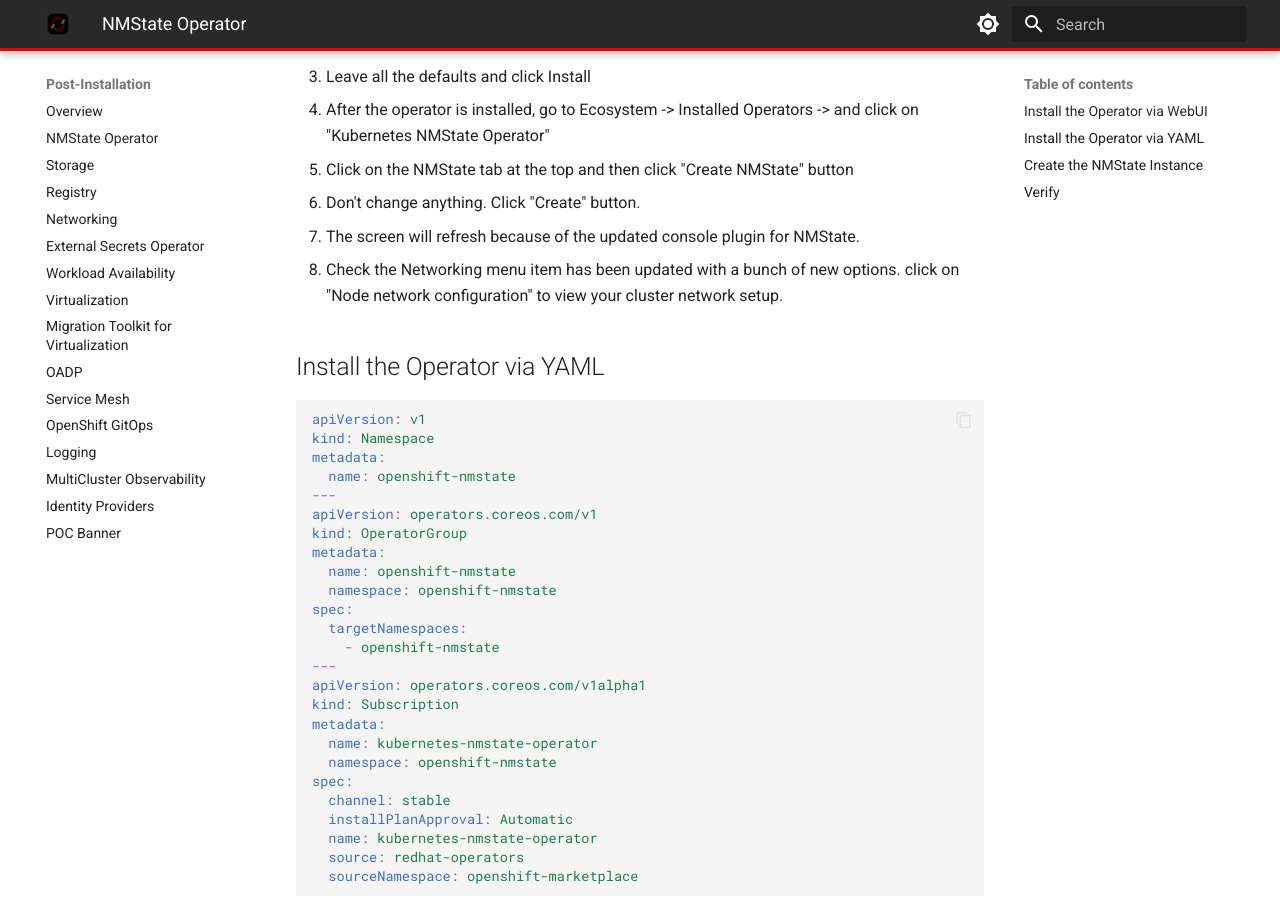
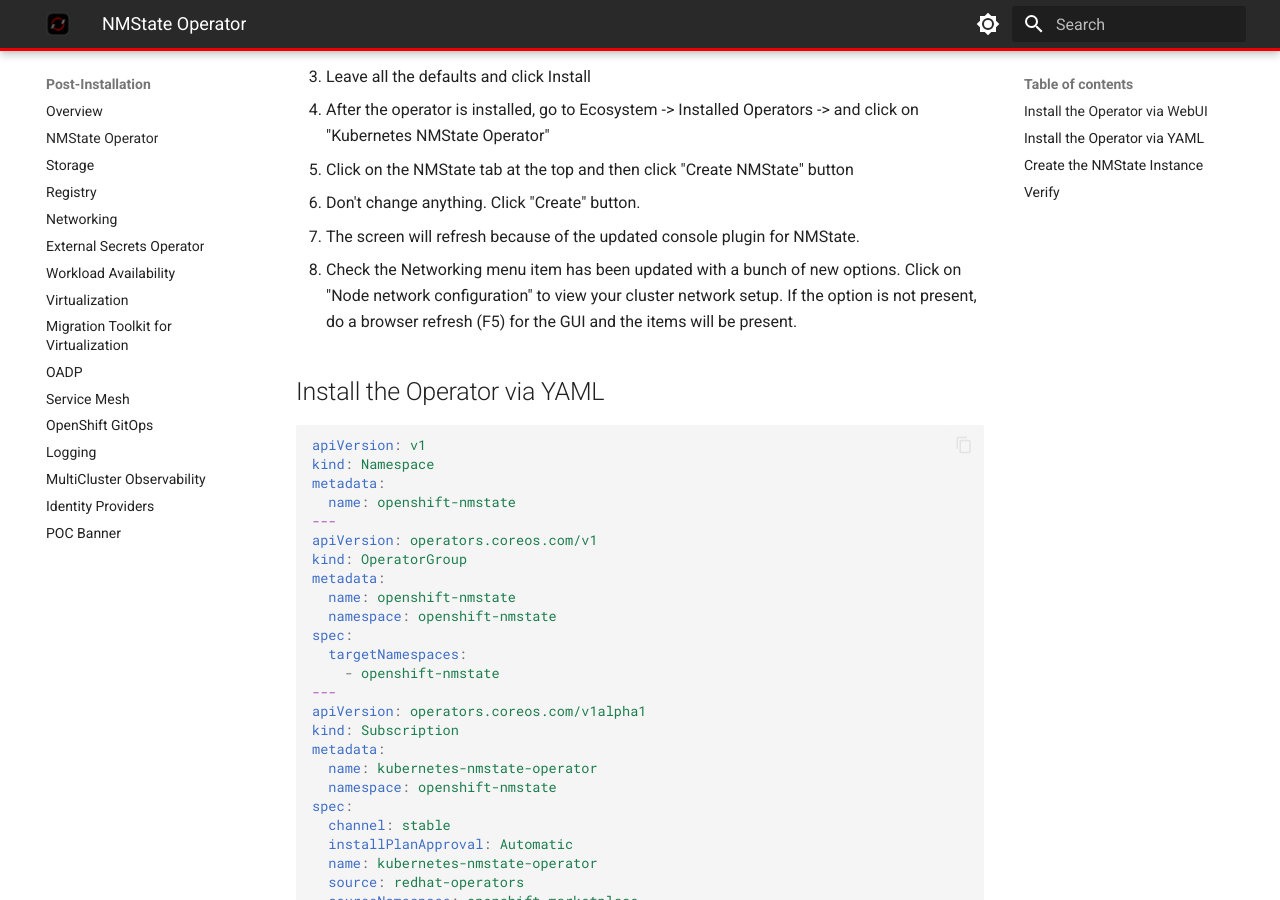
Before and after one commit to openshift-ssa/openshift-poc, an MkDocs documentation site: the page built from docs/post-installation/nmstate.md, in a window 1280 px wide and 900 px high, scrolled down 469 px. Built offline with MkDocs 1.6.1 and Material for MkDocs 9.7.7, drawn with Linux system fonts in a browser that asks for light colours; plug-ins that fetch from the network failed and are left out; some of the changed text lies outside the part shown.

Commit message:
nmstate refresh note

````diff
--- a/docs/post-installation/nmstate.md
+++ b/docs/post-installation/nmstate.md
@@ -14,7 +14,7 @@
 5. Click on the NMState tab at the top and then click "Create NMState" button
 6. Don't change anything. Click "Create" button.
 7. The screen will refresh because of the updated console plugin for NMState.
-8. Check the Networking menu item has been updated with a bunch of new options. click on "Node network configuration" to view your cluster network setup.
+8. Check the Networking menu item has been updated with a bunch of new options. Click on "Node network configuration" to view your cluster network setup. If the option is not present, do a browser refresh (F5) for the GUI and the items will be present.
 
 ## Install the Operator via YAML
 
@@ -83,3 +83,6 @@
 ```bash
 oc get pods -n openshift-nmstate
 ```
+
+!!! warning
+    If the `Networking > Node network configuration` option is not present in the left hand menu, do a browser refresh (F5) for the GUI and the items will be present.
````
